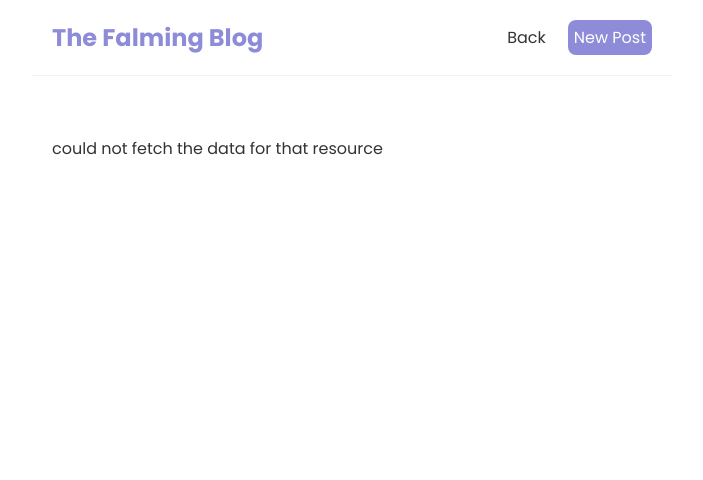
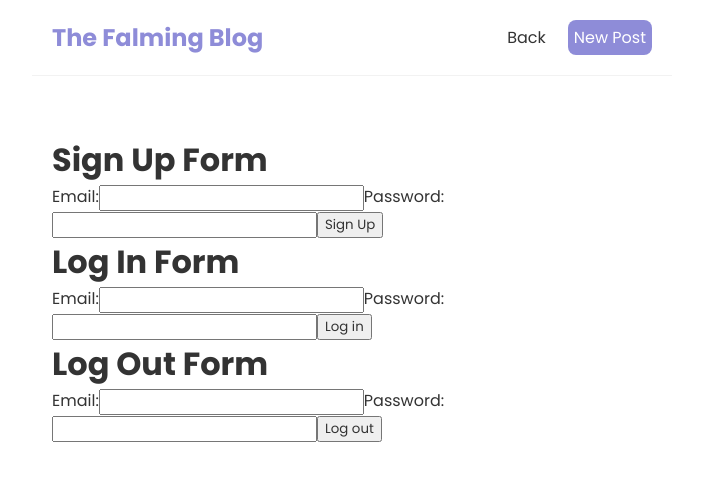
Before and after one commit to 1pororo/React-Blog, a React (Create React App) app: page / in a window 1280 px wide. Shown: the top 480 px of the page, without its empty margins (288-991 px from the left). Built offline with nearby package versions, Linux system fonts and the light colour scheme; no server answers; the database is empty.

Commit message:
adding authentication (create user, login, logout)

```diff
--- a/package.json
+++ b/package.json
@@ -9,7 +9,7 @@
     "firebase": "^10.11.1",
     "react": "^18.2.0",
     "react-dom": "^18.2.0",
-    "react-router-dom": "^5.3.4",
+    "react-router-dom": "^6.23.0",
     "react-scripts": "5.0.1",
     "web-vitals": "^2.1.4"
   },
--- a/src/App.js
+++ b/src/App.js
@@ -6,6 +6,7 @@ import BlogDetails from "./BlogDetails";
 import NotFound from "./NotFound";
 import Demo from "./Demo";
 import Update from "./Update";
+import Auth from "./Auth";
 
 function App() {
   return (
@@ -15,6 +16,9 @@ function App() {
         <div className="content">
           <Switch>
             <Route exact path="/">
+              <Auth />
+            </Route>
+            <Route exact path="/home">
               <Home />
             </Route>
             <Route path="/demo">
--- /dev/null
+++ b/src/Auth.js
@@ -0,0 +1,87 @@
+import { useRef } from "react";
+import { auth } from "./firebase";
+import {
+  createUserWithEmailAndPassword,
+  signOut,
+  signInWithEmailAndPassword,
+} from "firebase/auth";
+import { Link } from "react-router-dom";
+
+const Auth = () => {
+  const formRef = useRef();
+  const emailRef = useRef();
+  const passRef = useRef();
+
+  const formRefIn = useRef();
+  const emailRefIn = useRef();
+  const passRefIn = useRef();
+
+  const formRefOut = useRef();
+
+  const signIn = (e) => {
+    e.preventDefault();
+
+    createUserWithEmailAndPassword(
+      auth,
+      emailRef.current.value,
+      passRef.current.value
+    )
+      .then((cred) => {
+        console.log(cred.user);
+        formRef.current.reset();
+      })
+      .catch((err) => {
+        console.log(err);
+      });
+  };
+
+  const logIn = (e) => {
+    e.preventDefault();
+    signInWithEmailAndPassword(
+      auth,
+      emailRefIn.current.value,
+      passRefIn.current.value
+    );
+  };
+
+  const logOut = (e) => {
+    e.preventDefault();
+  };
+
+  return (
+    <div className="sign-up-form">
+      <h1>Sign Up Form</h1>
+      <form onSubmit={signIn} ref={formRef}>
+        <label htmlFor="email">Email:</label>
+        <input type="email" name="email" ref={emailRef} required />
+        <label htmlFor="password">Password:</label>
+        <input type="password" name="password" ref={passRef} required />
+        <button>Sign Up</button>
+      </form>
+
+      <h1>Log In Form</h1>
+      <form onSubmit={logIn} ref={formRefIn}>
+        <label htmlFor="email">Email:</label>
+        <input type="email" name="email" ref={emailRefIn} required />
+        <label htmlFor="password">Password:</label>
+        <input type="password" name="password" ref={passRefIn} required />
+        <Link to="/home">
+          <button>Log in</button>
+        </Link>
+      </form>
+
+      <h1>Log Out Form</h1>
+      <form onSubmit={logOut} ref={formRefOut}>
+        <label htmlFor="email">Email:</label>
+        <input type="email" name="email" required />
+        <label htmlFor="password">Password:</label>
+        <input type="password" name="password" required />
+        <Link to="/">
+          <button>Log out</button>
+        </Link>
+      </form>
+    </div>
+  );
+};
+
+export default Auth;
--- a/src/BlogDetails.js
+++ b/src/BlogDetails.js
@@ -16,7 +16,7 @@ const BlogDetails = () => {
       return;
     }
     snapshot.then((blog) => setBlog(blog.data()));
-  }, [id]);
+  });
 
   const history = useHistory();
 
--- a/src/Demo.js
+++ b/src/Demo.js
@@ -3,12 +3,12 @@ import { firestore } from "./firebase";
 import {
   addDoc,
   collection,
-  getDocs,
-  getDoc,
-  doc,
+  // getDocs,
+  // getDoc,
+  // doc,
   onSnapshot,
   query,
-  where,
+  // where,
   orderBy,
   serverTimestamp,
 } from "firebase/firestore";
@@ -20,7 +20,7 @@ const Demo = () => {
   const colRef = collection(firestore, "messages");
 
   //document reference
-  const docRef = doc(firestore, "messages", "KDXajkreU2GMoa0laR06s");
+  // const docRef = doc(firestore, "messages", "KDXajkreU2GMoa0laR06s");
 
   //query
   const q = query(colRef, orderBy("createdAt"));
--- a/src/firebase.js
+++ b/src/firebase.js
@@ -1,5 +1,6 @@
 import { initializeApp } from "firebase/app";
 import { getFirestore } from "firebase/firestore";
+import { getAuth } from "firebase/auth";
 
 const firebaseConfig = {
   apiKey: process.env.REACT_APP_API_KEY,
@@ -13,3 +14,4 @@ const firebaseConfig = {
 // Initialize Firebase
 const app = initializeApp(firebaseConfig);
 export const firestore = getFirestore(app);
+export const auth = getAuth();
```
Also changed, not shown: 1 other file (tests, documents, lock files or other folders).
